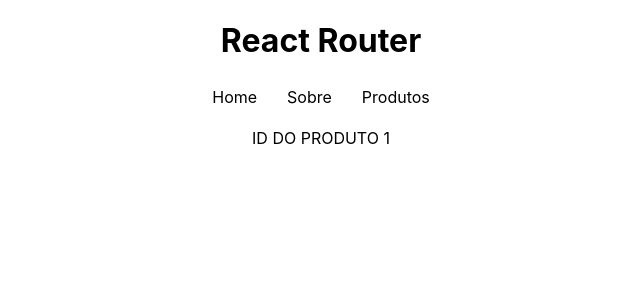
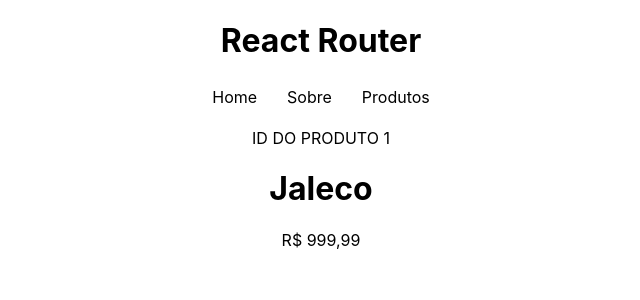
Before and after one commit to BrunoAlz/REACT-4_ROUTERS, a React (Create React App) app in the folder react_routers/: page /products/1 in a window 1280 px wide. Shown: the top 300 px of the page, without its empty margins (319-959 px from the left). Built offline with nearby package versions, Linux system fonts and the light colour scheme; data requests are answered from the project's data file.

Commit message:
Implementando detalhes do Produto

```diff
--- a/react_routers/src/pages/Product.js
+++ b/react_routers/src/pages/Product.js
@@ -1,10 +1,26 @@
 import { useParams } from "react-router-dom";
+import {useFetch} from "../hooks/useFetch"
 
 const Product = () => {
+  // capturando dados da URL
   const { id } = useParams();
+
+  const url = "http://localhost:3000/products/" + id
+
+  // Carregamento de dado Individual
+  const { data: product, loading, error} = useFetch(url)
 
   return <>
   <p>ID DO PRODUTO {id}</p>
+  {error && <p>Ocorreu um Erro...</p>}
+  {loading && <p>Carregando...</p> }
+  {product && (
+    <div>
+      <h1>{product.name}</h1>
+      <p>{product.price}</p>
+    </div>
+    )
+  }
   </>;
 };
 
```
